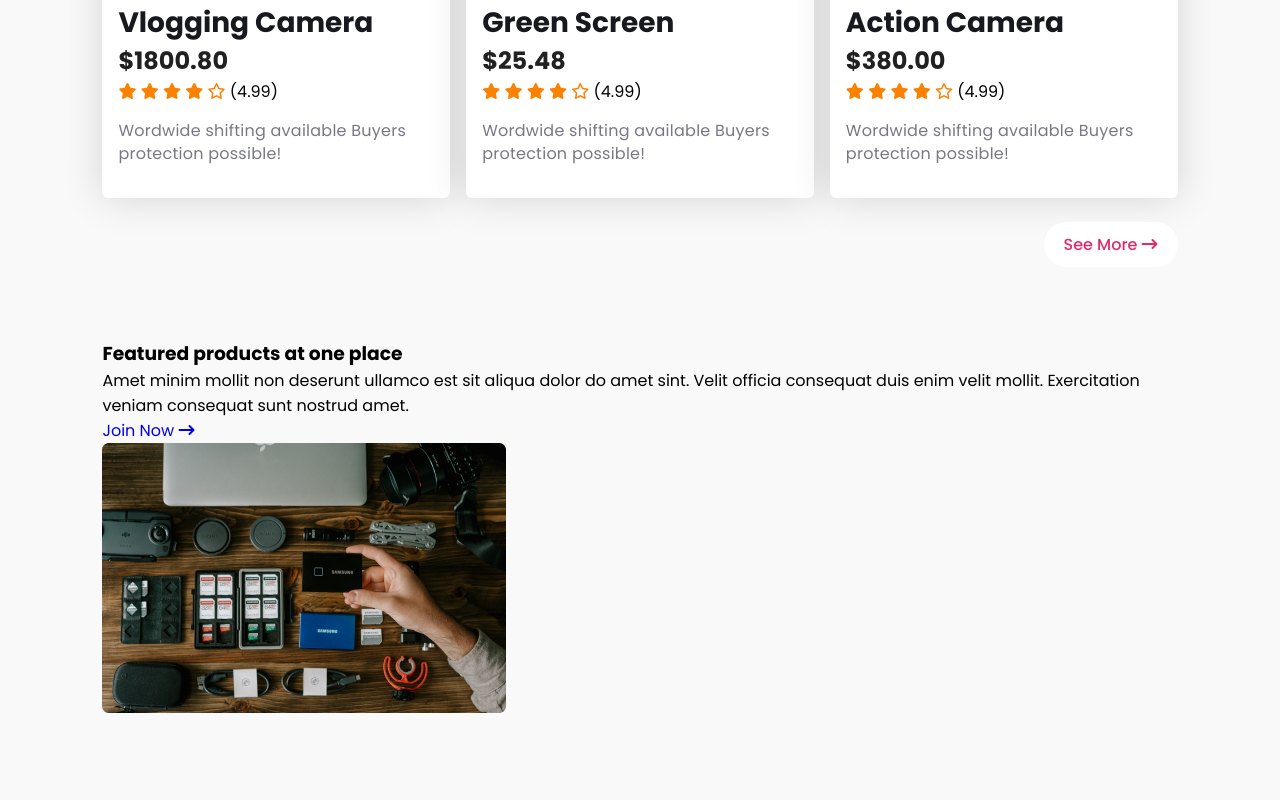
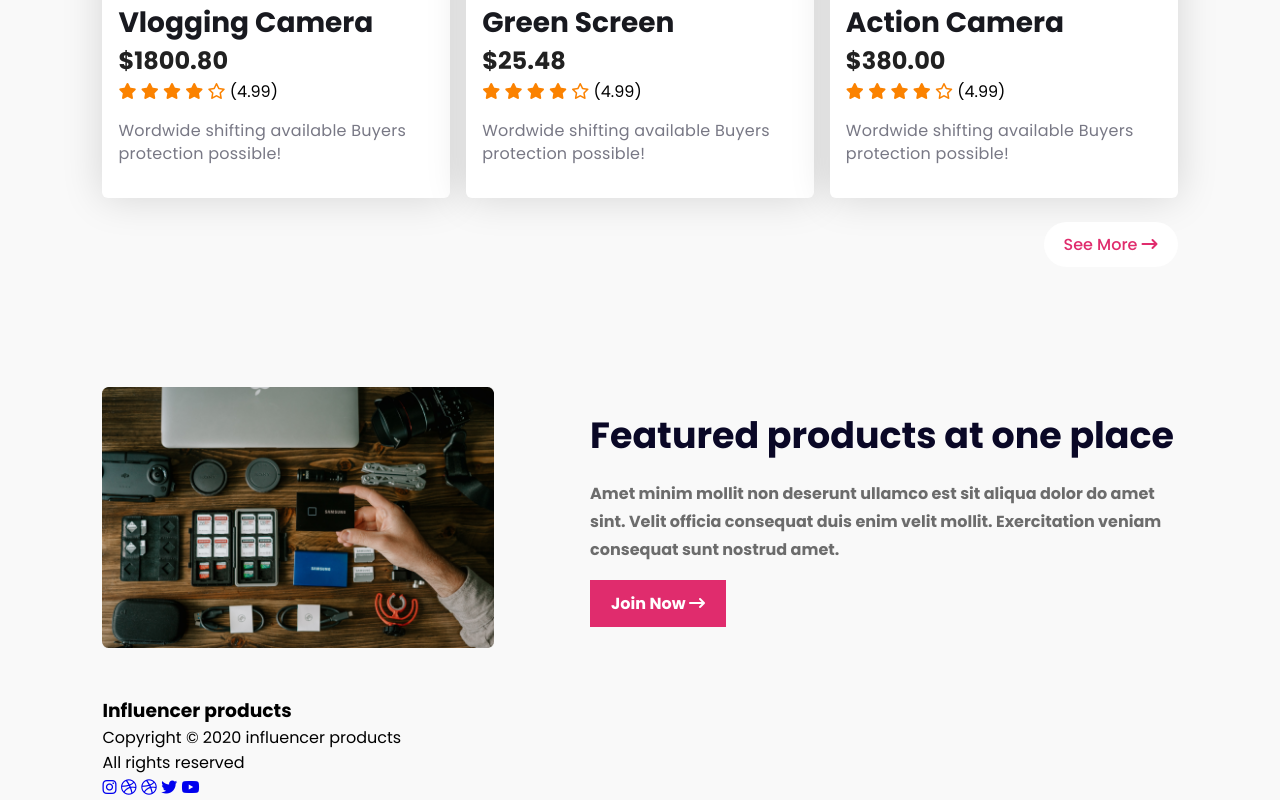
Before and after one commit to JuborajSujon/influencer-gear, a plain HTML site: page index.html in a window 1280 px wide. Shown: the part 2225-3025 px from the top of the page. Before the commit the page ends 2938 px from the top, so only its background shows below. Drawn offline with Linux system fonts and the light colour scheme.

Commit message:
Added call to action content and styling

```diff
--- a/css/responsive.css
+++ b/css/responsive.css
@@ -85,6 +85,30 @@
     flex: 1 1 17%;
     padding: 1rem;
   }
+
+  /* call to action section */
+  .call-to-action {
+    text-align: left;
+    display: flex;
+    flex-direction: row-reverse;
+    align-items: center;
+    justify-content: space-between;
+    gap: 2rem;
+  }
+  .call-to-action .call-to-action-img {
+    align-self: start;
+    flex: 1 1 40%;
+  }
+  .call-to-action .call-to-action-content {
+    flex: 1 1 60%;
+  }
+  .call-to-action .call-to-action-content h3 {
+    padding: 0;
+  }
+  .call-to-action-btn {
+    padding: 0;
+    justify-content: flex-start;
+  }
 }
 
 /* Laptop / Desktop Media Query */
@@ -108,6 +132,10 @@
   .popular-collection .popular-collection-items {
     grid-template-columns: repeat(3, 1fr);
   }
+
+  .call-to-action {
+    gap: 6rem;
+  }
 }
 
 /* Large Media Query */
--- a/css/style.css
+++ b/css/style.css
@@ -251,3 +251,59 @@ a {
   background-color: var(--secondary-color);
   color: var(--clr-white);
 }
+
+/* Call to action section */
+.call-to-action-section {
+  padding: 3rem 0;
+  text-align: center;
+}
+
+.call-to-action .call-to-action-content h3 {
+  color: #0a0826;
+  font-feature-settings: "clig" off, "liga" off;
+  font-size: 2.275rem;
+  font-weight: 700;
+  line-height: 3.5rem;
+  padding: 2rem 0;
+}
+
+.call-to-action .call-to-action-content p {
+  color: #6c6c6c;
+  font-feature-settings: "clig" off, "liga" off;
+  font-size: 1rem;
+  font-weight: 700;
+  line-height: 1.75rem; /* 175% */
+  padding: 1rem 0;
+}
+
+.call-to-action-btn {
+  padding: 1.5rem 0;
+  display: flex;
+  justify-content: center;
+  align-items: center;
+}
+
+.call-to-action-btn a {
+  background: var(--secondary-color);
+  color: var(--clr-white);
+  font-feature-settings: "clig" off, "liga" off;
+  font-size: 1rem;
+  font-weight: 700;
+  display: inline-block;
+  padding: 0.625rem 1.25rem;
+  border: 1px solid transparent;
+  cursor: pointer;
+}
+
+.call-to-action-btn a:hover {
+  background-color: var(--clr-white);
+  color: var(--secondary-color);
+  border: 1px solid var(--secondary-color);
+  transition: 0.3s;
+}
+
+.call-to-action .call-to-action-img img {
+  width: 100%;
+  height: 100%;
+  object-fit: cover;
+}
--- a/index.html
+++ b/index.html
@@ -318,7 +318,7 @@
                 amet sint. Velit officia consequat duis enim velit mollit.
                 Exercitation veniam consequat sunt nostrud amet.
               </p>
-              <div>
+              <div class="call-to-action-btn">
                 <a href="#"
                   >Join Now <i class="fa-solid fa-arrow-right-long"></i
                 ></a>
@@ -331,6 +331,33 @@
         </div>
       </section>
     </main>
-    <footer></footer>
+    <footer>
+      <section class="footer-section">
+        <div class="container">
+          <div class="footer-content">
+            <h3>Influencer products</h3>
+            <p>Copyright © 2020 influencer products</p>
+            <p>All rights reserved</p>
+          </div>
+          <div class="social-link">
+            <a class="link-item" href="#">
+              <i class="fa-brands fa-instagram"></i>
+            </a>
+            <a class="link-item" href="#">
+              <i class="fa-brands fa-dribbble"></i>
+            </a>
+            <a class="link-item" href="#">
+              <i class="fa-brands fa-dribbble"></i>
+            </a>
+            <a class="link-item" href="#">
+              <i class="fa-brands fa-twitter"></i>
+            </a>
+            <a class="link-item" href="#">
+              <i class="fa-brands fa-youtube"></i>
+            </a>
+          </div>
+        </div>
+      </section>
+    </footer>
   </body>
 </html>
```
